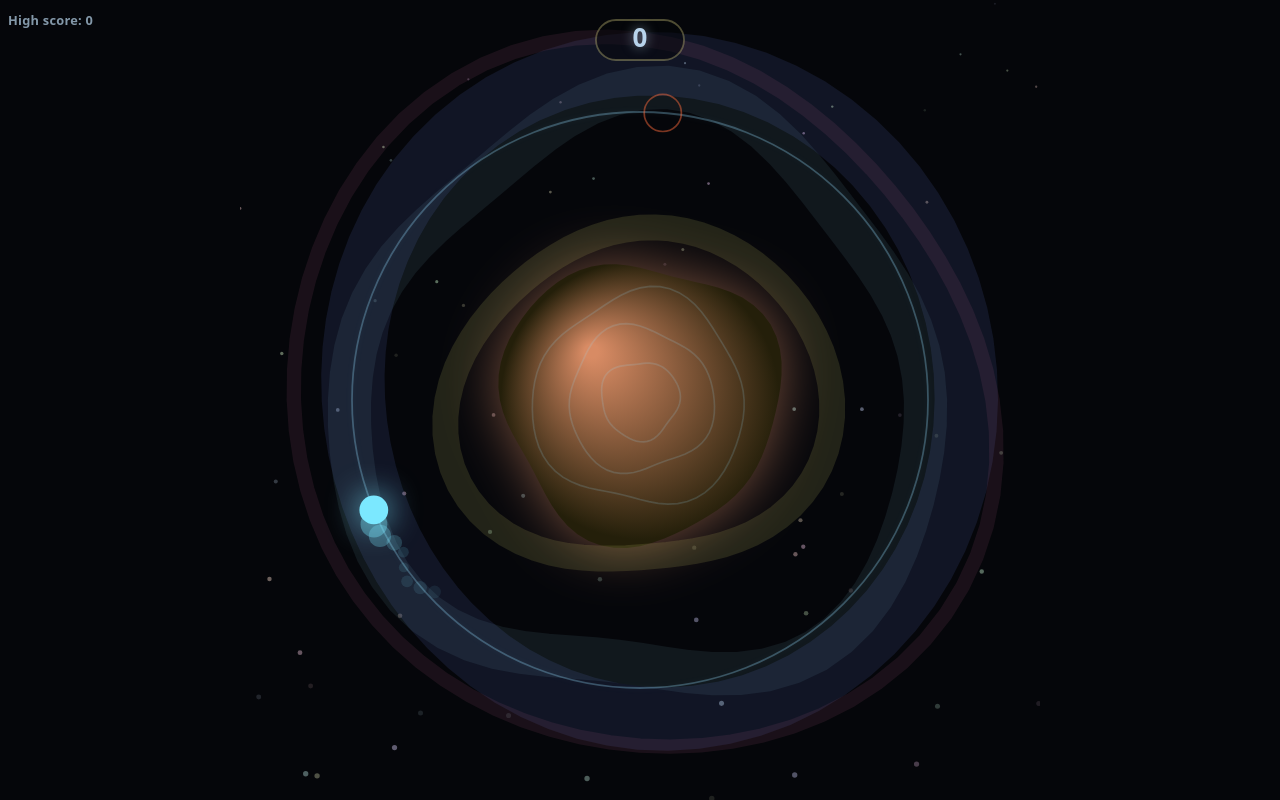
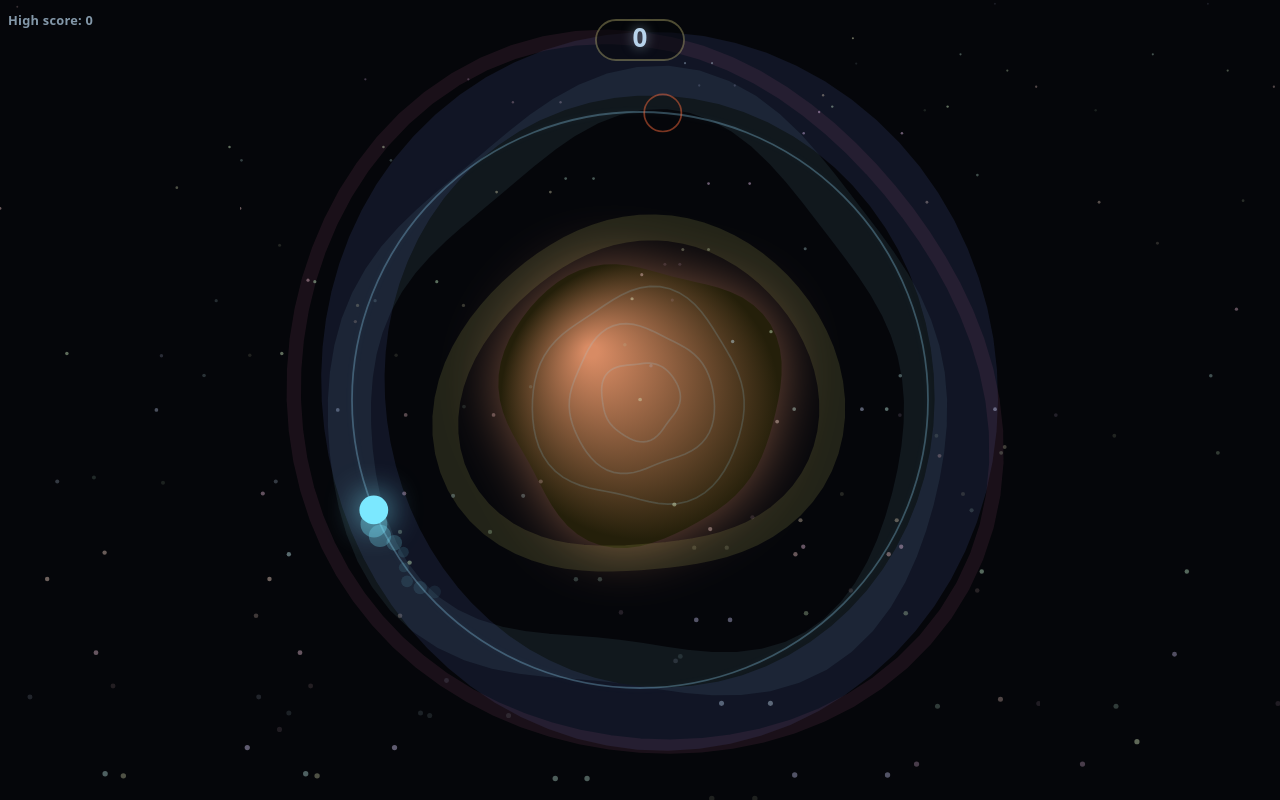
Before and after one commit to comp4020-agentic-coding-studio/comp4020-crit5-QuackyDuck826, an Astro site: page / in a window 1280 px wide. Built offline with nearby package versions, Linux system fonts and the light colour scheme; Astro itself is replaced by a stand-in of ours; animation ran at ten frames a second.

Commit message:
Extend the star background to fill the window on widescreen
The game canvas is a centered square, so widescreen windows had plain
dark margins on either side of it. Adds a full-viewport canvas behind
the game one that draws the same star field across the whole window,
visible only in those margins since the game canvas is opaque.

Co-Authored-By: Claude Sonnet 5 <noreply@anthropic.com>

```diff
--- a/src/pages/index.astro
+++ b/src/pages/index.astro
@@ -23,6 +23,7 @@ import "../styles/styles.css";
 
   </head>
   <body>
+    <canvas id="bg-stars" aria-hidden="true"></canvas>
     <header>
       <nav aria-label="Primary">
         <span id="high-score">High score: 0</span>
--- a/src/scripts/main.ts
+++ b/src/scripts/main.ts
@@ -1,5 +1,5 @@
 import { createInitialState, tick, handleInput } from "./game";
-import { render } from "./render";
+import { render, drawAmbientStars } from "./render";
 import { createAudioEngine } from "./audio";
 
 const audio = createAudioEngine();
@@ -11,6 +11,14 @@ const canvas: HTMLCanvasElement = canvasOrNull;
 const ctxOrNull = canvas.getContext("2d");
 if (!ctxOrNull) throw new Error("2d context unavailable");
 const ctx: CanvasRenderingContext2D = ctxOrNull;
+
+const bgCanvasOrNull = document.querySelector<HTMLCanvasElement>("#bg-stars");
+if (!bgCanvasOrNull) throw new Error("missing #bg-stars canvas");
+const bgCanvas: HTMLCanvasElement = bgCanvasOrNull;
+
+const bgCtxOrNull = bgCanvas.getContext("2d");
+if (!bgCtxOrNull) throw new Error("2d context unavailable");
+const bgCtx: CanvasRenderingContext2D = bgCtxOrNull;
 
 const highScoreLabel = document.querySelector<HTMLElement>("#high-score");
 const HIGH_SCORE_KEY = "orbit-reversal-dodge-high-score";
@@ -24,6 +32,9 @@ let state = createInitialState();
 let wasGameOver = false;
 let size = 0;
 
+let bgWidth = 0;
+let bgHeight = 0;
+
 function resize() {
   const dpr = window.devicePixelRatio || 1;
   size = Math.floor(Math.min(window.innerWidth, window.innerHeight));
@@ -32,6 +43,12 @@ function resize() {
   canvas.style.width = `${size}px`;
   canvas.style.height = `${size}px`;
   ctx.setTransform(dpr, 0, 0, dpr, 0, 0);
+
+  bgWidth = window.innerWidth;
+  bgHeight = window.innerHeight;
+  bgCanvas.width = Math.floor(bgWidth * dpr);
+  bgCanvas.height = Math.floor(bgHeight * dpr);
+  bgCtx.setTransform(dpr, 0, 0, dpr, 0, 0);
 }
 window.addEventListener("resize", resize);
 resize();
@@ -83,6 +100,7 @@ function frame(now: number) {
 
   audio.tickMusic(Math.min(state.time, state.gameOverAt ?? state.time));
 
+  drawAmbientStars(bgCtx, state.time, bgWidth, bgHeight);
   render(ctx, state, size);
   requestAnimationFrame(frame);
 }
--- a/src/scripts/render.ts
+++ b/src/scripts/render.ts
@@ -108,17 +108,44 @@ function hash(n: number): number {
   return s - Math.floor(s);
 }
 
-function drawStars(ctx: CanvasRenderingContext2D, state: GameState, size: number) {
-  for (let i = 0; i < STAR_COUNT; i++) {
+function drawStarField(
+  ctx: CanvasRenderingContext2D,
+  time: number,
+  count: number,
+  width: number,
+  height: number,
+  scale: number,
+) {
+  for (let i = 0; i < count; i++) {
     const fx = hash(i * 1.618);
     const fy = hash(i * 2.718 + 4.2);
     const hue = hash(i * 3.14) * 360;
-    const twinkle = 0.5 + 0.5 * Math.sin(state.time * (0.5 + fx) + i * 3.1);
+    const twinkle = 0.5 + 0.5 * Math.sin(time * (0.5 + fx) + i * 3.1);
     ctx.fillStyle = rgba(hslToRgb(hue, 0.45, 0.82), 0.12 + twinkle * 0.35);
     ctx.beginPath();
-    ctx.arc(fx * size, fy * size, size * (0.0012 + fy * 0.0022), 0, Math.PI * 2);
+    ctx.arc(fx * width, fy * height, scale * (0.0012 + fy * 0.0022), 0, Math.PI * 2);
     ctx.fill();
   }
+}
+
+function drawStars(ctx: CanvasRenderingContext2D, state: GameState, size: number) {
+  drawStarField(ctx, state.time, STAR_COUNT, size, size, size);
+}
+
+// The game canvas is a centered square (it needs equal-radius orbit math), so
+// on a widescreen window there's letterboxed space to either side of it. This
+// draws the same star language across that full window rectangle on a
+// separate canvas behind the game one, so the margins aren't just flat bg.
+export function drawAmbientStars(
+  ctx: CanvasRenderingContext2D,
+  time: number,
+  width: number,
+  height: number,
+) {
+  ctx.clearRect(0, 0, width, height);
+  const scale = Math.min(width, height);
+  const count = Math.round(STAR_COUNT * ((width * height) / (scale * scale)));
+  drawStarField(ctx, time, count, width, height, scale);
 }
 
 // What everything else orbits: a shaded core whose own boundary and inner
--- a/src/styles/styles.css
+++ b/src/styles/styles.css
@@ -50,3 +50,11 @@ main {
   touch-action: none;
   display: block;
 }
+
+#bg-stars {
+  position: fixed;
+  inset: 0;
+  width: 100vw;
+  height: 100vh;
+  display: block;
+}
```
